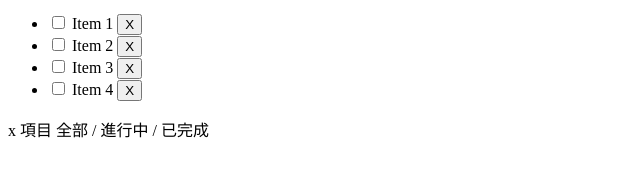
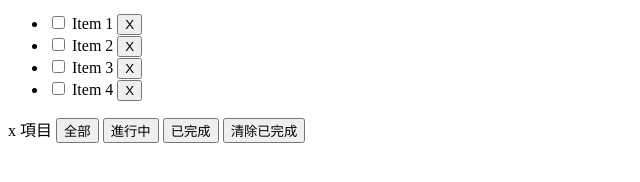
Before and after one commit to 30377289max/mcu-112-web-12130595, a plain HTML site: page src/index.html in a window 1280 px wide. Shown: the part 180-362 px from the top of the page, without its empty margins (0-640 px from the left). Drawn offline with Linux system fonts and the light colour scheme.

Commit message:
feat(html): 實作待辦事項頁尾按鈕

```diff
--- a/src/index.html
+++ b/src/index.html
@@ -45,9 +45,10 @@
     </section>
     <footer>
       <span>x 項目</span>
-      <span>全部 /</span>
-      <span>進行中 /</span>
-      <span>已完成</span>
+      <button type="button">全部</button>
+      <button type="button">進行中</button>
+      <button type="button">已完成</button>
+      <button type="button">清除已完成</button>
     </footer>
   </body>
 </html>
```
